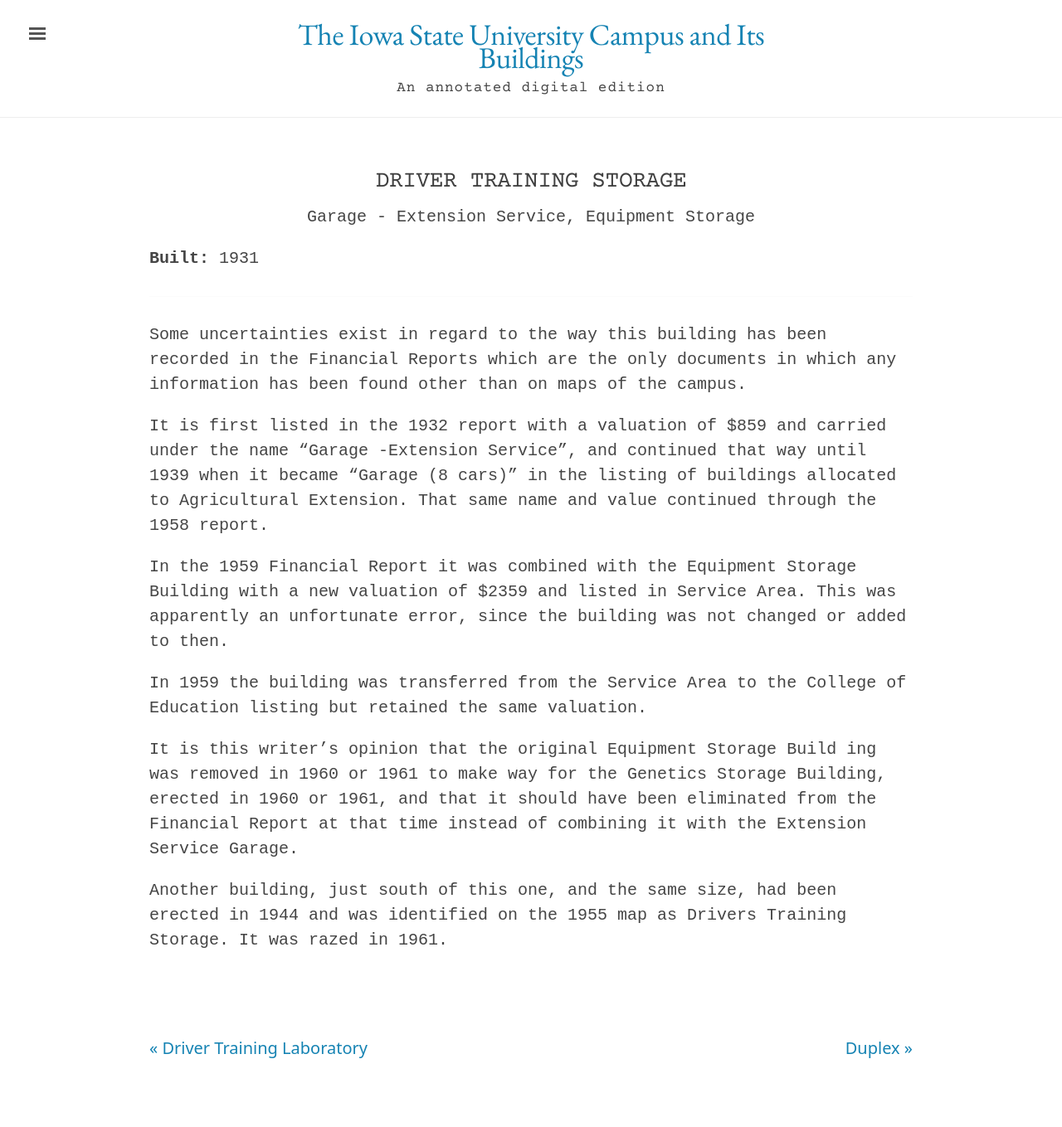
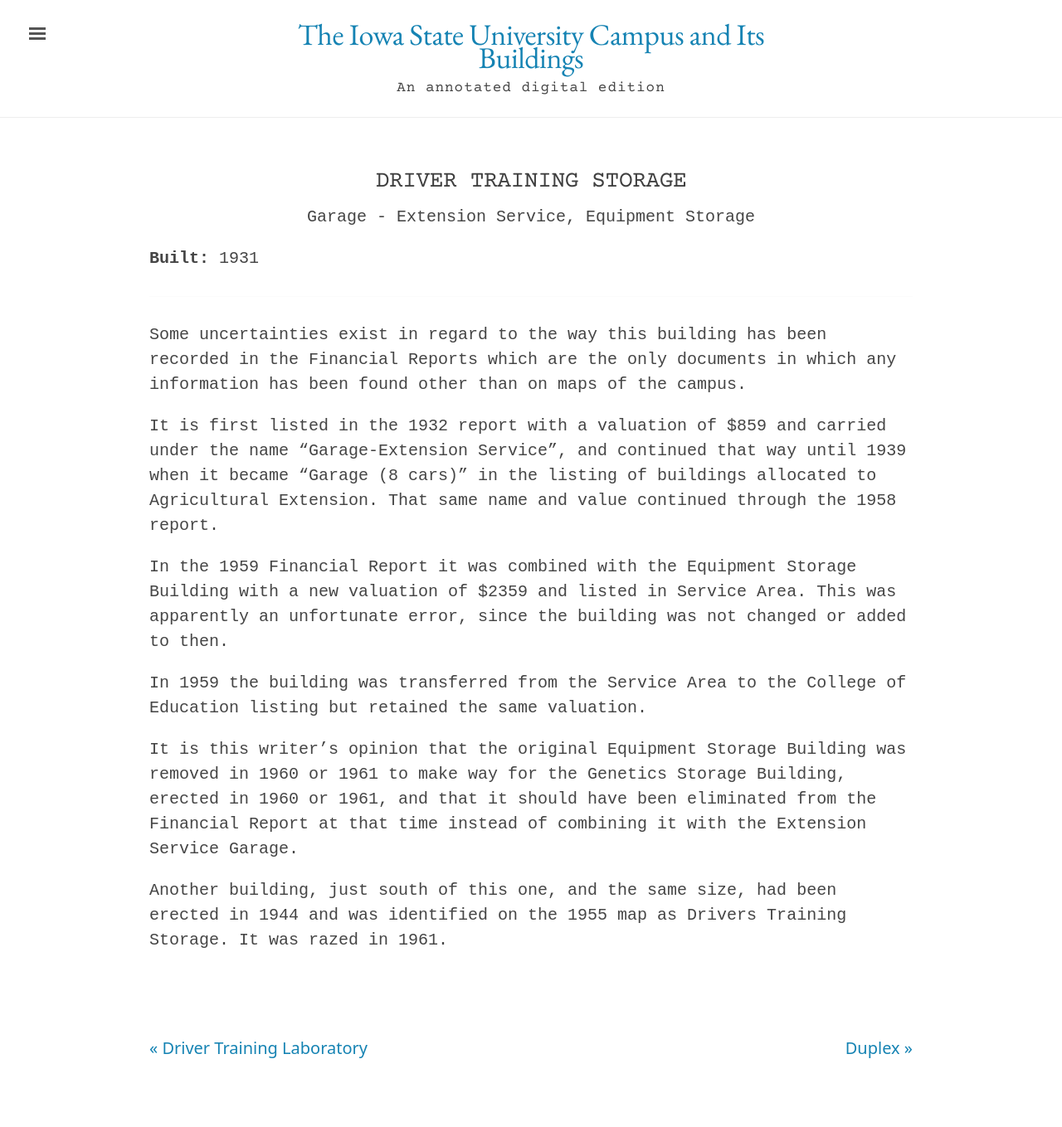
Before and after one commit to emanderson811/day-edition, a Jekyll site: the page built from _texts/buildings/054day-driving-training-storage.md, in a window 1280 px wide. Shown: the whole page at 83% size. Built offline with Jekyll 4.4.1, drawn with Linux system fonts in a browser that asks for light colours.

Commit message:
Update 054day-driving-training-storage.md

```diff
--- a/_texts/buildings/054day-driving-training-storage.md
+++ b/_texts/buildings/054day-driving-training-storage.md
@@ -18,12 +18,12 @@
 
 Some uncertainties exist in regard to the way this building has been recorded in the Financial Reports which are the only documents in which any information has been found other than on maps of the campus.
 
-It is first listed in the 1932 report with a valuation of $859 and carried under the name "Garage -Extension Service", and continued that way until 1939 when it became "Garage (8 cars)" in the listing of buildings allocated to Agricultural Extension. That same name and value continued through the 1958 report.
+It is first listed in the 1932 report with a valuation of $859 and carried under the name "Garage-Extension Service", and continued that way until 1939 when it became "Garage (8 cars)" in the listing of buildings allocated to Agricultural Extension. That same name and value continued through the 1958 report.
 
 In the 1959 Financial Report it was combined with the Equipment Storage Building with a new valuation of $2359 and listed in Service Area. This was apparently an unfortunate error, since the building was not changed or added to then.
 
 In 1959 the building was transferred from the Service Area to the College of Education listing but retained the same valuation.
 
-It is this writer's opinion that the original Equipment Storage Build ing was removed in 1960 or 1961 to make way for the Genetics Storage Building, erected in 1960 or 1961, and that it should have been eliminated from the Financial Report at that time instead of combining it with the Extension Service Garage.
+It is this writer's opinion that the original Equipment Storage Building was removed in 1960 or 1961 to make way for the Genetics Storage Building, erected in 1960 or 1961, and that it should have been eliminated from the Financial Report at that time instead of combining it with the Extension Service Garage.
 
 Another building, just south of this one, and the same size, had been erected in 1944 and was identified on the 1955 map as Drivers Training Storage. It was razed in 1961.
```
